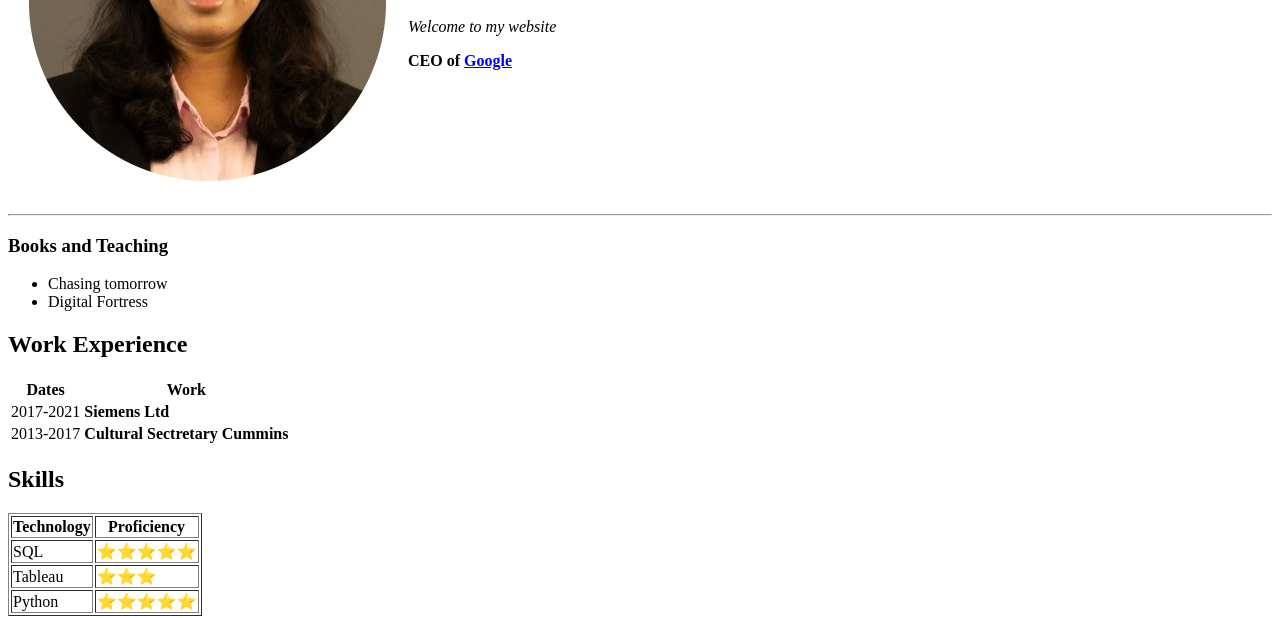
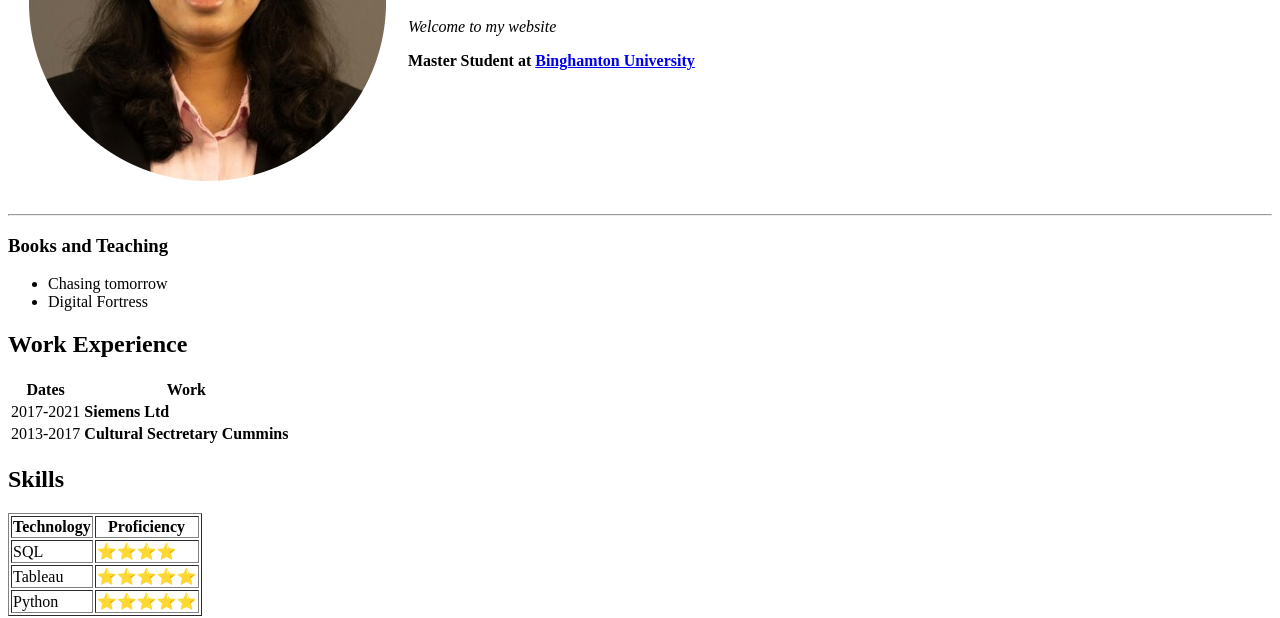
Before and after one commit to JigeeshaJain/cv, a plain HTML site: page index.html in a window 1280 px wide. Shown: the part 205-823 px from the top of the page. Drawn offline with Linux system fonts and the light colour scheme.

Commit message:
Update index.html

```diff
--- a/index.html
+++ b/index.html
@@ -13,7 +13,7 @@
       <td>
         <h1> Jigeesha Sanjeev Jain </h1>
         <p><em> Welcome to my website </em></p>
-        <strong>CEO of <a href="https://www.google.com/">Google</a></strong>
+        <strong>Master Student at <a href="https://www.binghamton.edu/">Binghamton University </a></strong>
       </td>
     </tr>
   </table>
@@ -51,11 +51,11 @@
     <tbody>
       <tr>
         <td>SQL </td>
-        <td>⭐⭐⭐⭐⭐</td>
+        <td>⭐⭐⭐⭐</td>
       </tr>
       <tr>
         <td>Tableau </td>
-        <td>⭐⭐⭐</td>
+        <td>⭐⭐⭐⭐⭐</td>
 
       </tr>
       <tr>
```
